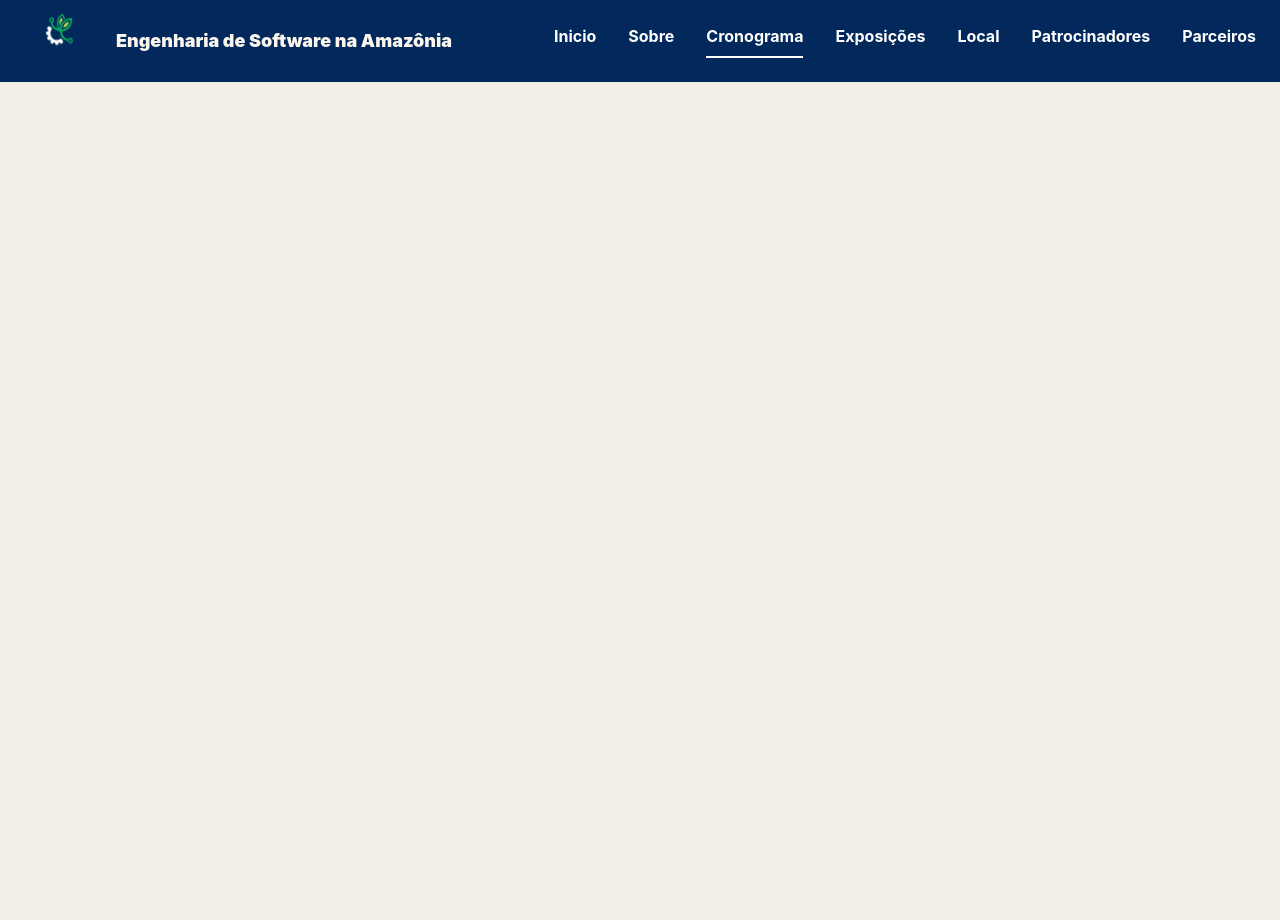
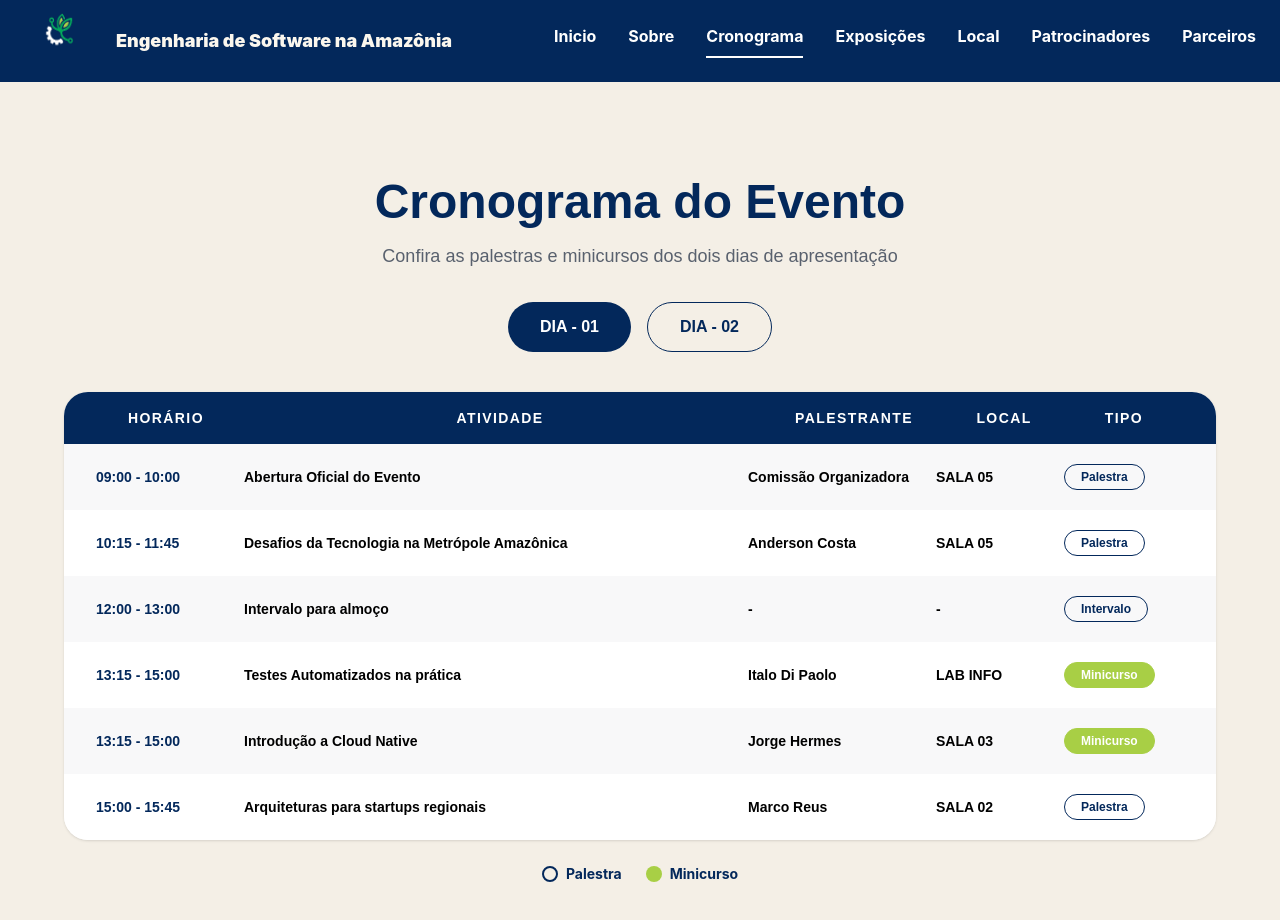
Before and after one commit to thaylanbf1/EcoTech, a React (Vite) app: page /cronograma in a window 1280 px wide. Shown: the top 920 px of the page. Before the commit the page ends 800 px from the top, so only its background shows below. Built offline with nearby package versions, Linux system fonts and the light colour scheme.

Commit message:
feat: adicionando tela de cronograma

```diff
--- a/src/App.tsx
+++ b/src/App.tsx
@@ -2,6 +2,7 @@
 import { BrowserRouter, Route, Routes } from "react-router-dom"
 import NavBar from "./components/NavBar"
 import Home from "./pages/Home"
+import Cronograma from "./pages/Cronograma"
 
 function App() {
   return (
@@ -10,6 +11,7 @@ function App() {
       <main>
         <Routes>
           <Route path="/" element={<Home/>}/>
+          <Route path="/cronograma" element={<Cronograma/>}/>
         </Routes>
       </main>
     </BrowserRouter>
--- /dev/null
+++ b/src/consts/cronograma.ts
@@ -0,0 +1,116 @@
+export type TipoAtividade = "Palestra" | "Minicurso" | "Intervalo";
+
+export interface Atividade {
+  dia: 1 | 2;
+  horario: string;
+  atividade: string;
+  palestrante: string;
+  local: string;
+  tipo: TipoAtividade;
+}
+
+
+export const PROGRAMACAO: Atividade[] = [
+  {
+    dia: 1,
+    horario: "09:00 - 10:00",
+    atividade: "Abertura Oficial do Evento",
+    palestrante: "Comissão Organizadora",
+    local: "SALA 05",
+    tipo: "Palestra",
+  },
+  {
+    dia: 1,
+    horario: "10:15 - 11:45",
+    atividade: "Desafios da Tecnologia na Metrópole Amazônica",
+    palestrante: "Anderson Costa",
+    local: "SALA 05",
+    tipo: "Palestra",
+  },
+  {
+    dia: 1,
+    horario: "12:00 - 13:00",
+    atividade: "Intervalo para almoço",
+    palestrante: "-",
+    local: "-",
+    tipo: "Intervalo",
+  },
+  {
+    dia: 1,
+    horario: "13:15 - 15:00",
+    atividade: "Testes Automatizados na prática",
+    palestrante: "Italo Di Paolo",
+    local: "LAB INFO",
+    tipo: "Minicurso",
+  },
+  {
+    dia: 1,
+    horario: "13:15 - 15:00",
+    atividade: "Introdução a Cloud Native",
+    palestrante: "Jorge Hermes",
+    local: "SALA 03",
+    tipo: "Minicurso",
+  },
+  {
+    dia: 1,
+    horario: "15:00 - 15:45",
+    atividade: "Arquiteturas para startups regionais",
+    palestrante: "Marco Reus",
+    local: "SALA 02",
+    tipo: "Palestra",
+  },
+  {
+    dia: 2,
+    horario: "09:00 - 10:00",
+    atividade: "Abertura Oficial do Evento",
+    palestrante: "Comissão Organizadora",
+    local: "SALA 05",
+    tipo: "Palestra",
+  },
+  {
+    dia: 2,
+    horario: "10:15 - 11:45",
+    atividade: "Desafios da Tecnologia na Metrópole Amazônica",
+    palestrante: "Anderson Costa",
+    local: "SALA 05",
+    tipo: "Palestra",
+  },
+  {
+    dia: 2,
+    horario: "12:00 - 13:00",
+    atividade: "Intervalo para almoço",
+    palestrante: "-",
+    local: "-",
+    tipo: "Intervalo",
+  },
+  {
+    dia: 2,
+    horario: "13:15 - 15:00",
+    atividade: "Testes Automatizados na prática",
+    palestrante: "Italo Di Paolo",
+    local: "LAB INFO",
+    tipo: "Minicurso",
+  },
+  {
+    dia: 2,
+    horario: "13:15 - 15:00",
+    atividade: "Introdução a Cloud Native",
+    palestrante: "Jorge Hermes",
+    local: "SALA 03",
+    tipo: "Minicurso",
+  },
+  {
+    dia: 2,
+    horario: "15:00 - 15:45",
+    atividade: "Arquiteturas para startups regionais",
+    palestrante: "Marco Reus",
+    local: "SALA 02",
+    tipo: "Palestra",
+  },
+];
+
+export const CORES_TIPO: Record<TipoAtividade, string> = {
+  Palestra: "border-eco-blue text-eco-blue bg-transparent",
+  Minicurso: "bg-eco-green text-white border-eco-green",
+  Intervalo: "border-eco-blue text-eco-blue bg-transparent",
+};
--- /dev/null
+++ b/src/helpers/badge.tsx
@@ -0,0 +1,15 @@
+import { type TipoAtividade, CORES_TIPO } from "../consts/cronograma";
+export interface BadgeProps {
+  tipo: TipoAtividade;
+}
+
+export  function Badge({ tipo }: BadgeProps) {
+  const classes = CORES_TIPO[tipo];
+  return (
+    <span
+      className={`inline-block rounded-full border px-4 py-1 text-xs font-bold ${classes}`}
+    >
+      {tipo}
+    </span>
+  );
+}
--- /dev/null
+++ b/src/pages/Cronograma.tsx
@@ -0,0 +1,82 @@
+import { useState } from "react"
+import { PROGRAMACAO } from "../consts/cronograma";
+import { Badge } from "../helpers/badge";
+
+const Cronograma = () => {
+    const [diaAtivo, setDiaAtivo] = useState<1 | 2>(1);
+    const itensDoDia = PROGRAMACAO.filter((item) => item.dia === diaAtivo);
+
+
+  return (
+    <section className="min-h-[70vh] bg-eco-cream px-6 py-24">
+      <div className="mx-auto max-w-6xl text-center">
+        <h1 className="font-sora text-4xl font-bold text-eco-blue lg:text-5xl">
+          Cronograma do Evento
+        </h1>
+        <p className="font-sora mt-4 text-lg text-eco-gray">
+          Confira as palestras e minicursos dos dois dias de apresentação
+        </p>
+
+        {/* Abas Dia 1 / Dia 2 */}
+        <div className="mt-8 flex justify-center gap-4">
+          {([1, 2] as const).map((dia) => (
+            <button
+              key={dia}
+              onClick={() => setDiaAtivo(dia)}
+              className={`rounded-full px-8 py-3 font-sora font-bold transition-colors ${
+                diaAtivo === dia
+                  ? "bg-eco-blue text-white"
+                  : "border border-eco-blue text-eco-blue"
+              } hover:cursor-pointer`}
+            >
+              DIA - 0{dia}
+            </button>
+          ))}
+        </div>
+
+        {/* Tabela responsiva: em telas grandes vira uma tabela com colunas
+            alinhadas; em telas pequenas cada linha "quebra" em cartão. */}
+        <div className="mt-10 overflow-hidden rounded-3xl bg-white shadow-sm">
+          <div className="hidden bg-eco-blue px-8 py-4 font-sora text-sm font-extrabold uppercase tracking-widest text-white lg:grid lg:grid-cols-[140px_1fr_180px_120px_120px]">
+            <span>Horário</span>
+            <span>Atividade</span>
+            <span>Palestrante</span>
+            <span>Local</span>
+            <span>Tipo</span>
+          </div>
+
+          {itensDoDia.map((item, index) => (
+            <div
+              key={`${item.horario}-${item.atividade}`}
+              className={`grid grid-cols-1 gap-2 px-8 py-5 text-left font-sora text-sm font-bold text-eco-blue lg:grid-cols-[140px_1fr_180px_120px_120px] lg:items-center ${
+                index % 2 === 0 ? "bg-gray-100/60" : "bg-white"
+              }`}
+            >
+              <span>{item.horario}</span>
+              <span className="text-black">{item.atividade}</span>
+              <span className="text-black">{item.palestrante}</span>
+              <span className="text-black">{item.local}</span>
+              <span>
+                <Badge tipo={item.tipo} />
+              </span>
+            </div>
+          ))}
+        </div>
+
+        {/* Legenda */}
+        <div className="mt-6 flex justify-center gap-6 text-sm font-bold text-eco-blue">
+          <span className="flex items-center gap-2">
+            <span className="h-4 w-4 rounded-full border-2 border-eco-blue" />
+            Palestra
+          </span>
+          <span className="flex items-center gap-2">
+            <span className="h-4 w-4 rounded-full bg-eco-green" />
+            Minicurso
+          </span>
+        </div>
+      </div>
+    </section>
+  )
+}
+
+export default Cronograma
--- a/src/pages/Home.tsx
+++ b/src/pages/Home.tsx
@@ -1,10 +1,13 @@
 import { MapPin } from "lucide-react";
+import { useNavigate } from "react-router-dom";
 import Countdown from "../components/Countdown";
 import logoEco from '../assets/exo_logo_branca.png'
 
 const data_do_evento = '2026-10-15T09:00:00'
 
 const Home = () => {
+  const navigate = useNavigate();
+
   return (
     <section className="relative overflow-hidden bg-eco-blue pb-40 pt-16 text-white">
         <div className="mx-auto grid max-w-7xl grid-cols-1 gap-12 px-6 lg:grid-cols-2 lg:items-center">
@@ -16,7 +19,7 @@ const Home = () => {
                 </span>
 
                 <span className="inline-flex items-center gap-2 ml-2 rounded-full border-2 border-white/20 bg-white/10 px-5 py-2 text-sm font-extrabold">
-                    15 a 18 de Outubro
+                    15 a 16 de Outubro
                 </span>
 
                 </div>
@@ -34,7 +37,8 @@ const Home = () => {
 
                 <div className="mt-8">
                     <button
-                    className="rounded-full border-2 border-white bg-transparent px-8 py-3 font-sora text-lg font-bold text-white hover:text-eco-green"
+                    onClick={() => navigate("/cronograma")}
+                    className="rounded-full border-2 border-white bg-transparent px-8 py-3 font-sora text-lg font-bold text-white hover:text-eco-green cursor-pointer"
                     >
                     Ver Programação
                     </button>
```
